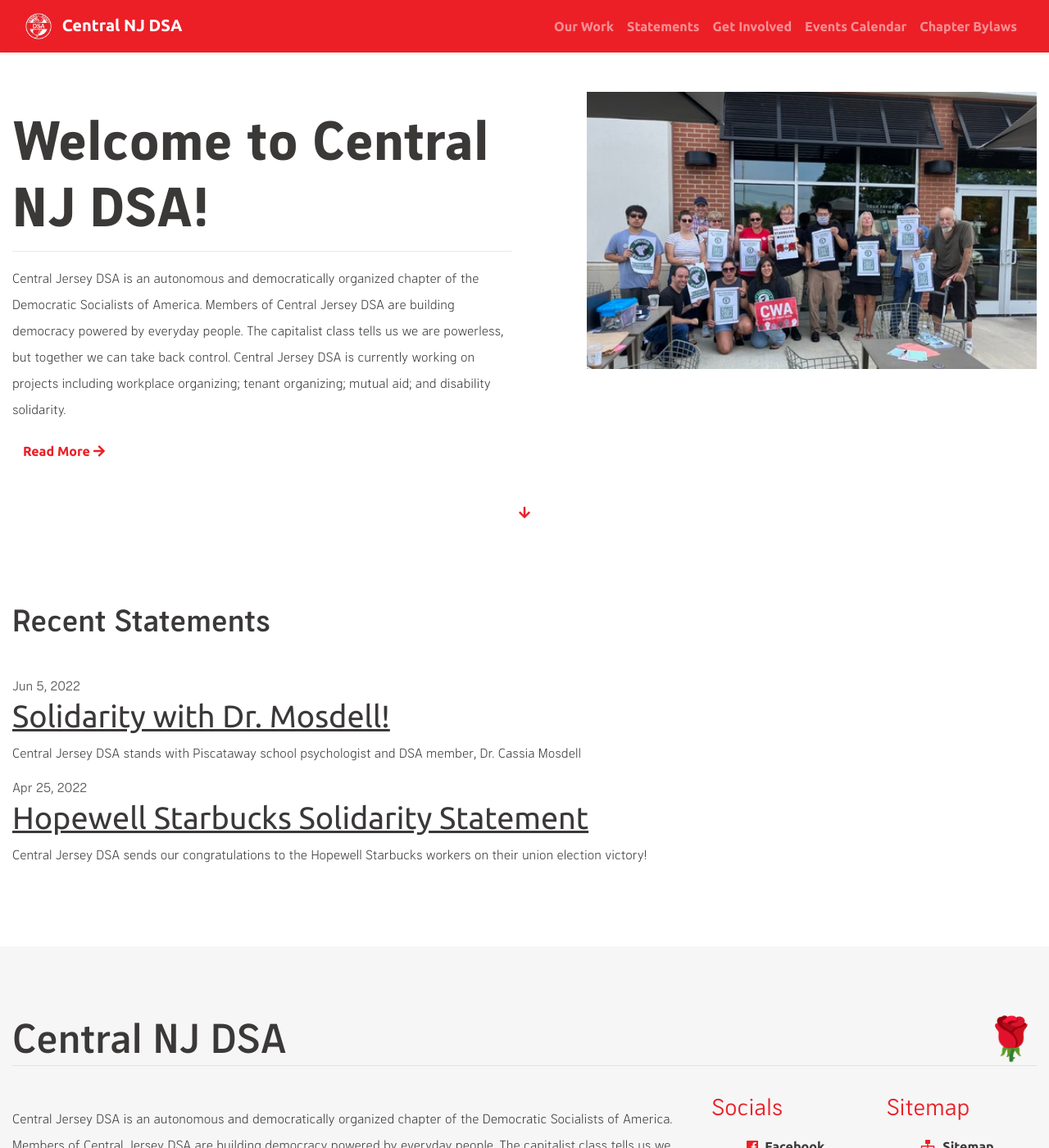
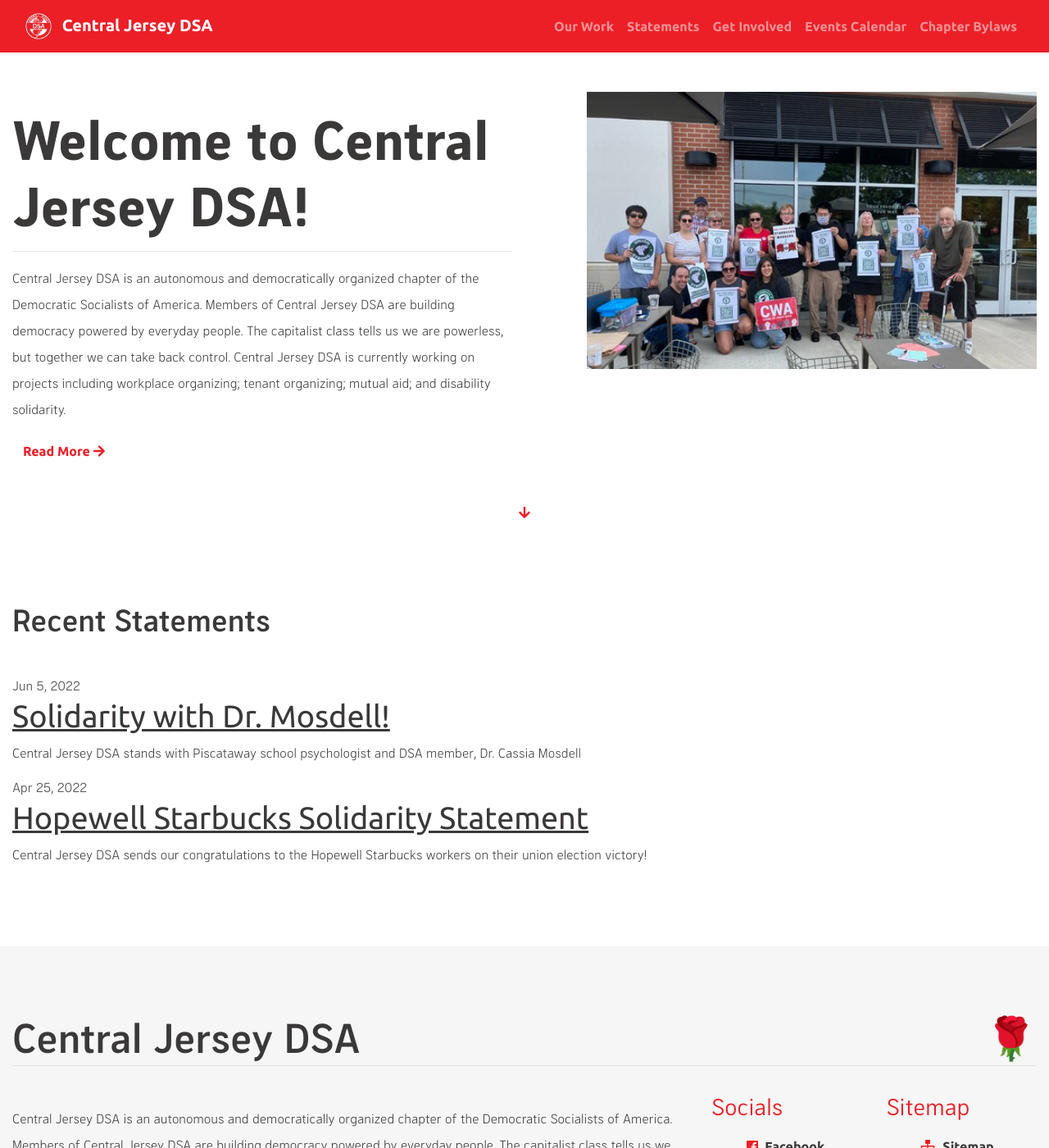
Before and after one commit to centralnjdsa-ntc/princetonydsa.github.io, a Jekyll site: the page built from index.html, in a window 1280 px wide and 1400 px high. Shown: the whole window at 82% size. Built offline with Jekyll 4.4.1, drawn with Linux system fonts in a browser that asks for light colours; the list of posts is cut into pages by our own code.

Commit message:
central jersey, not central nj

```diff
--- a/_config.yml
+++ b/_config.yml
@@ -13,7 +13,7 @@ bootswatch_theme: "united" # cerulean, spacelab, united
 
 # site settings, follows the order used in jekyll-seo-tag plugin
 lang: "en_US"
-title: "Central NJ DSA"
+title: "Central Jersey DSA"
 description: "Homepage for the Central New Jersey Democratic Socialists of America"
 url: # site url e.g. "https://manid2.github.io"
 baseurl: "" # the subpath of your site, e.g. "/blog"
--- a/_data/blog.yml
+++ b/_data/blog.yml
@@ -1,6 +1,6 @@
 # blog authors
 authors:
-  - name: "Central NJ DSA"
+  - name: "Central Jersey DSA"
     headline: # byline?
     avatar: #"awesome_author.svg" # display_picture.jpg
     follow:
--- a/_data/copy.yml
+++ b/_data/copy.yml
@@ -1,4 +1,4 @@
 global:
   - about: "Central Jersey DSA is an autonomous and democratically organized chapter of the Democratic Socialists of America. Members of Central Jersey DSA are building democracy powered by everyday people. The capitalist class tells us we are powerless, but together we can take back control. Central Jersey DSA is currently working on projects including workplace organizing; tenant organizing; mutual aid; and disability solidarity."
-  - welcome: "Welcome to Central NJ DSA!"
+  - welcome: "Welcome to Central Jersey DSA!"
   - welcome-image: ""
--- a/_data/nav.yml
+++ b/_data/nav.yml
@@ -2,10 +2,10 @@
 header:
   - title: "Our Work"
     url: "our-work"
-    description: "Check out what Central NJ DSA is working on!"
+    description: "Check out what Central Jersey DSA is working on!"
   - title: "Statements"
     url: "/statements/"
-    description: "Link to Central NJ DSA's Chapter Statements"
+    description: "Link to Central Jersey DSA's Chapter Statements"
   - title: "Get Involved"
     url: "/get-involved/"
     description: "Join DSA!"
@@ -14,11 +14,11 @@ header:
     description: "Chapter Events Calendar"
   - title: "Chapter Bylaws"
     url: "/bylaws/"
-    description: "Here are the bylaws for Central NJ DSA"
+    description: "Here are the bylaws for Central Jersey DSA"
 
 # footer links
 footer:
-  - owner: "Central NJ DSA"
+  - owner: "Central Jersey DSA"
     url: # link if any
     description: # tool tip for your url
     bio: "This is your chapter of the Democratic Socialists of America" # short bio
```
